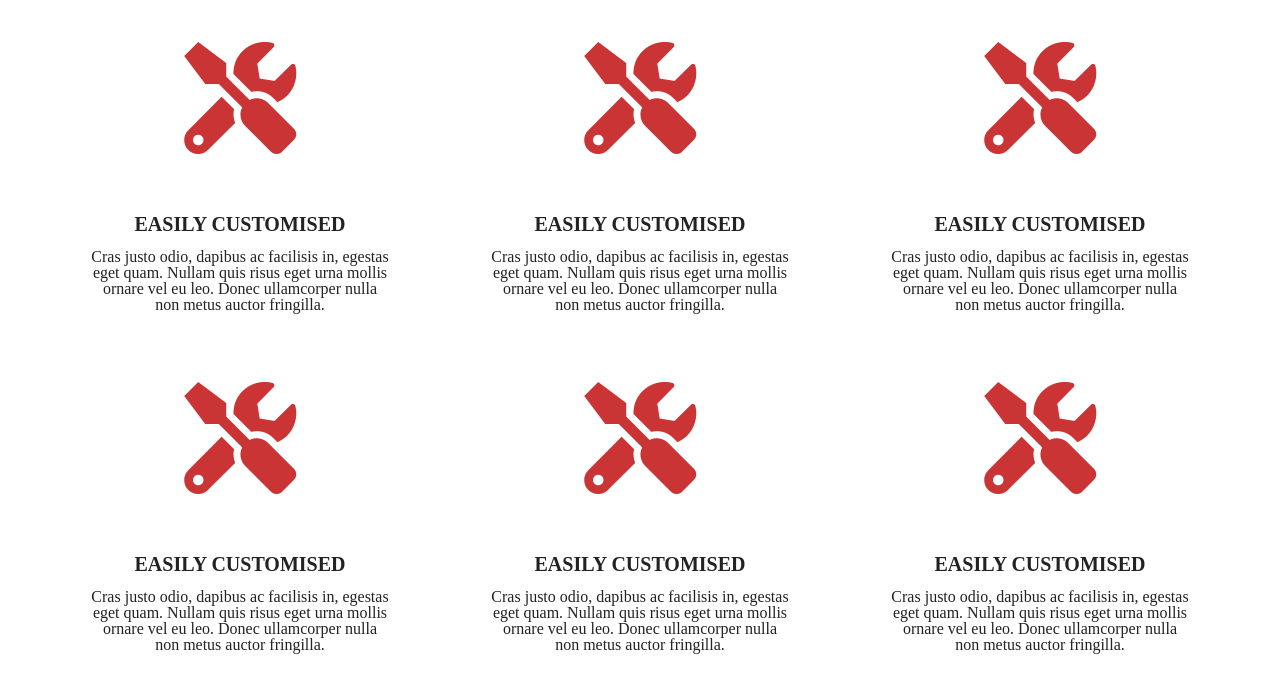
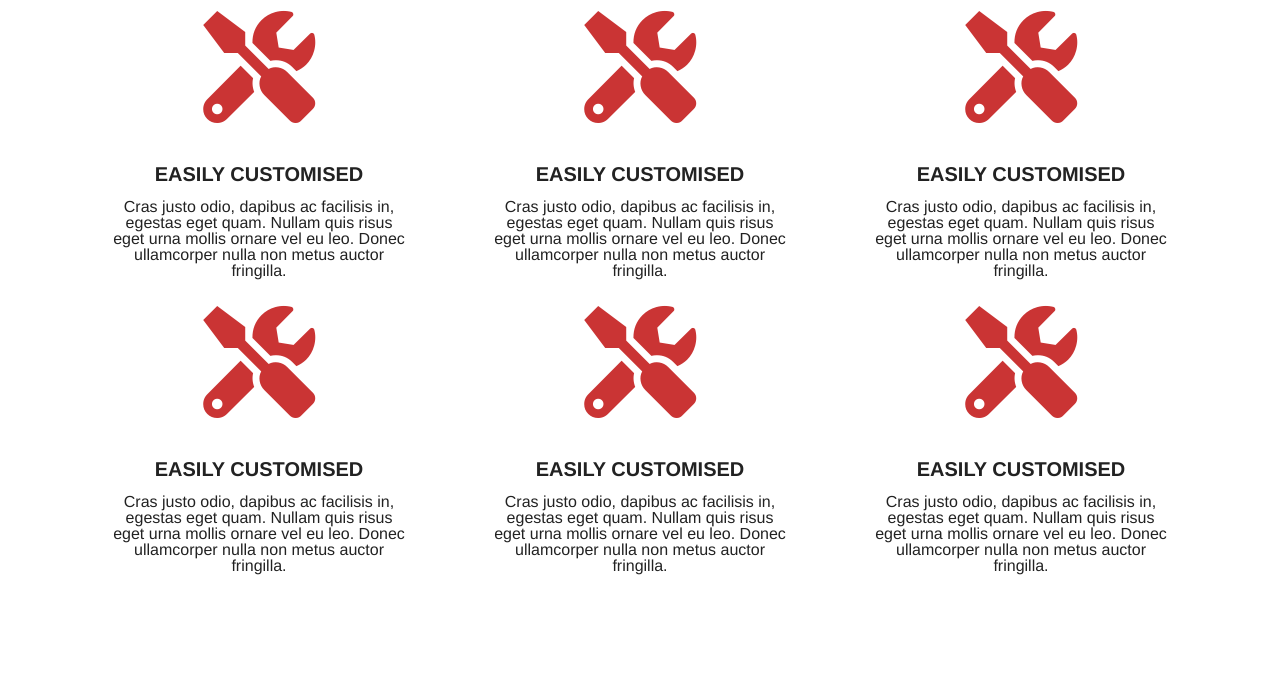
Before and after one commit to Alex-it-work/Adaptive-column, a plain HTML site: page index.html in a window 1280 px wide. Drawn offline with Linux system fonts and the light colour scheme.

Commit message:
Fix problems with md6

```diff
--- a/css/grid.css
+++ b/css/grid.css
@@ -1,15 +1,19 @@
 .container {
   display: flex;
+  justify-content: space-evenly;
+  align-items: center;
   flex-wrap: wrap;
-  max-width: 1200px;
-  margin: auto;
+  min-width: 200px;
+  width: 100%;
+  text-align: center;
+}
+.col {
+  flex-basis: 100%;
+  min-width: 200px;
+  max-width: 350px;
+  margin: 0 1%;
 }
 
-.col {
-  flex-basis: 100%;
-  padding: 1%;
-  margin: auto;
-}
 /* 576-767 */
 @media screen and (min-width: 576px) {
   .col-sm-1 {
--- a/css/styles.css
+++ b/css/styles.css
@@ -1,14 +1,23 @@
 @import "./grid.css";
 @import "./reset.css";
-
-body {
+:root {
+  font-family: "Helvetica Neue", Helvetica, Arial, sans-serif;
+}
+section {
   display: flex;
   justify-content: center;
+  align-items: center;
+  max-width: 1200px;
+  margin: 0 auto;
+  background-color: white;
 }
 .cardContainer {
   display: flex;
-  flex-direction: column;
-  margin: 0 auto;
+  justify-content: space-evenly;
+  align-items: center;
+  flex-wrap: wrap;
+  min-width: 200px;
+  width: 100%;
   text-align: center;
 }
 
```
